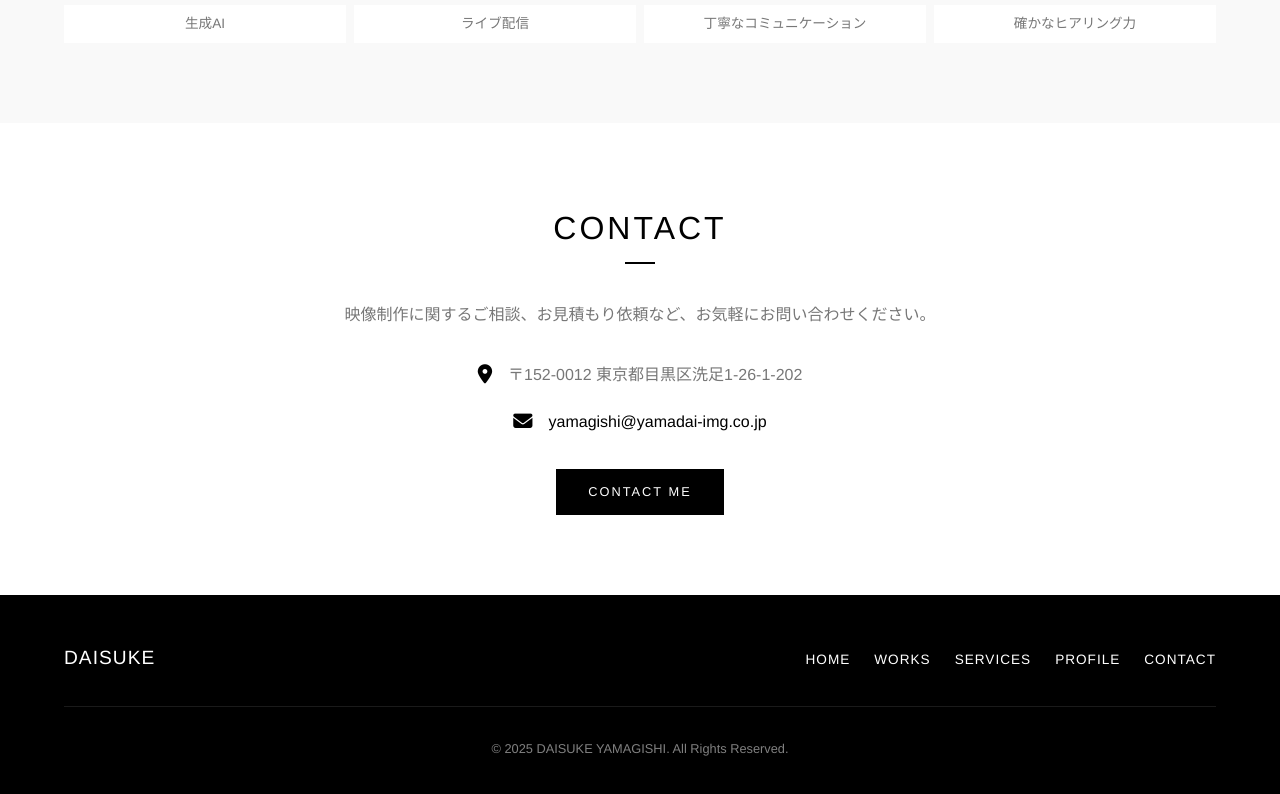
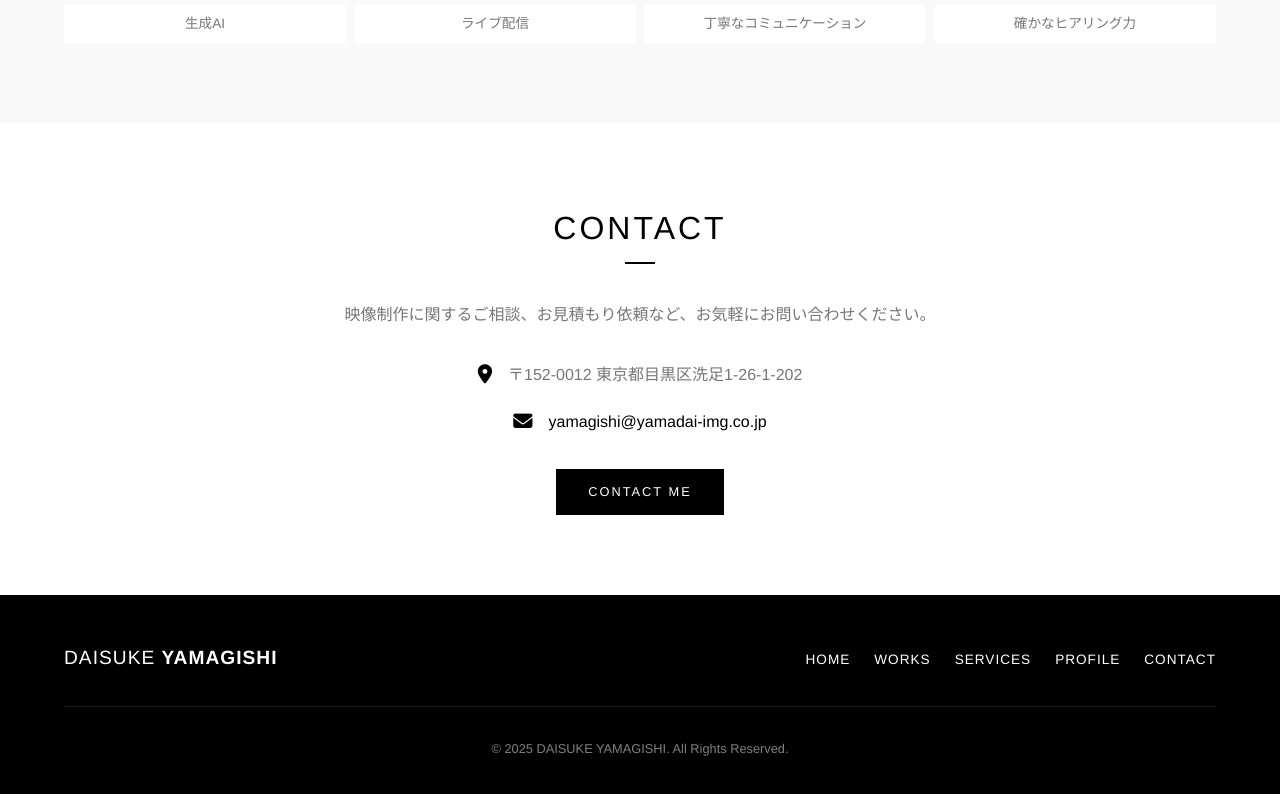
Before and after one commit to DICEKBEATZ/DAISUKEYAMAGISHI, a plain HTML site: page index.html in a window 1280 px wide. Shown: the part 4533-5327 px from the top of the page. Drawn offline with Linux system fonts and the light colour scheme.

Commit message:
Update index.html

```diff
--- a/index.html
+++ b/index.html
@@ -513,7 +513,7 @@
         }
 
         .footer-logo span {
-            color: var(--accent-color);
+            color: white;
             font-weight: 600;
         }
 
```
